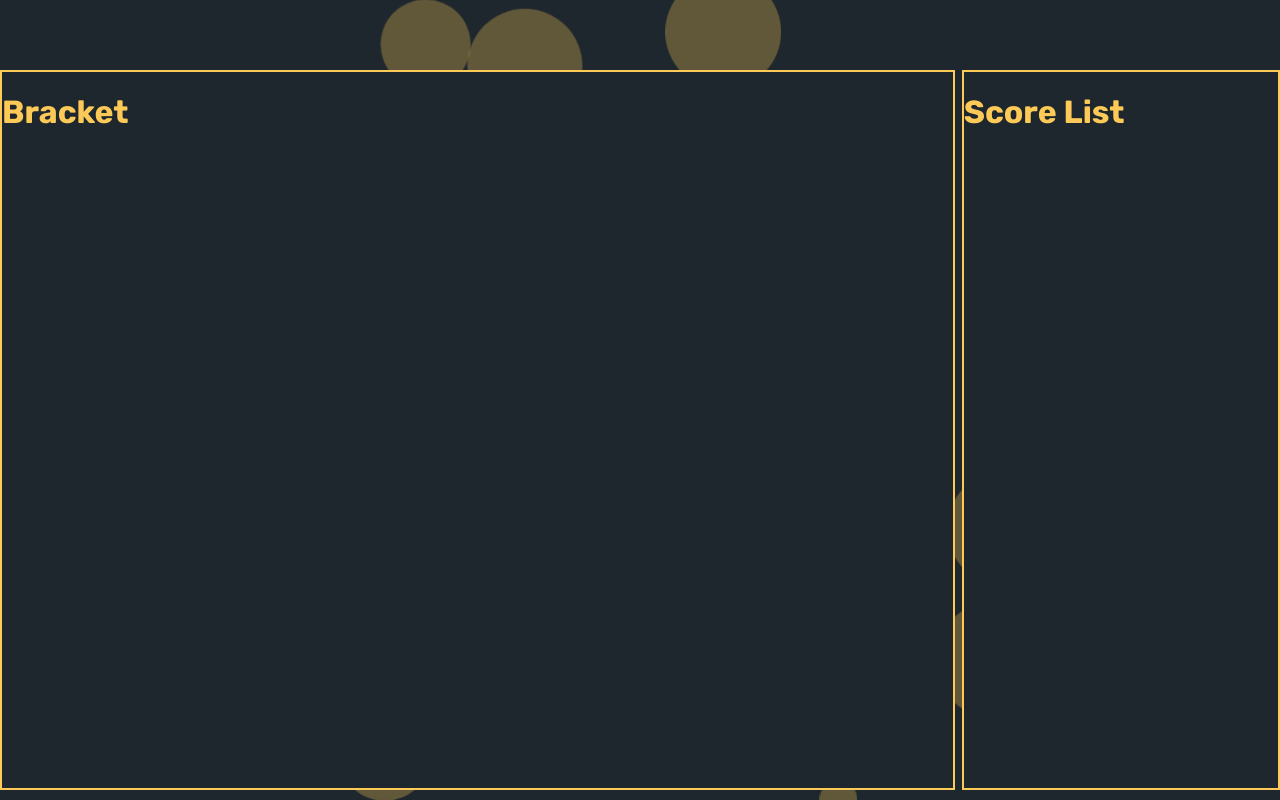
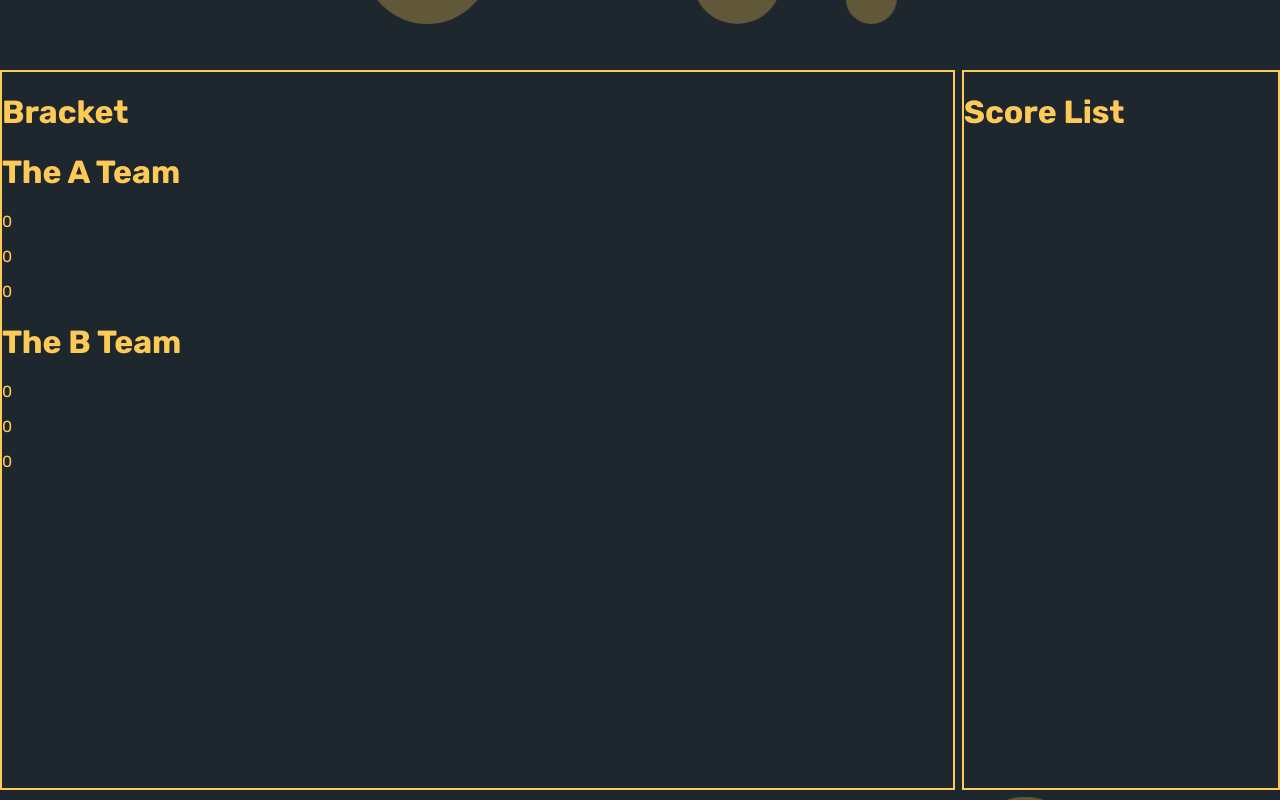
Before and after one commit to grzesiekS/tournament_bracket, a React (Create React App) app: page / in a window 1280 px wide. Built offline with nearby package versions, Linux system fonts and the light colour scheme.

Commit message:
Implement Team component in Bracket

```diff
--- a/src/components/features/Bracket/Bracket.tsx
+++ b/src/components/features/Bracket/Bracket.tsx
@@ -1,9 +1,30 @@
 import React from 'react';
+import { useSelector } from 'react-redux';
+
+import { getTeams } from '../../../redux/teamsRedux';
+
+import { Team } from '../Team/Team';
 
 import styles from './Bracket.module.scss';
 
-export const Bracket: React.FC = () => (
-  <div className={styles.container}>
-    <h1>Bracket</h1>
-  </div>
-);
+export const Bracket: React.FC = () => {
+  const teams = useSelector(getTeams);
+  console.log(teams);
+
+  return (
+    <div className={styles.container}>
+      <h1>Bracket</h1>
+      {teams.map(team => (
+        <Team
+          _id={team._id}
+          draw={team.draw}
+          lose={team.lose}
+          win={team.win}
+          name={team.name}
+          players={team.players}
+          key={team._id}
+        />
+      ))}
+    </div>
+  );
+};
```
